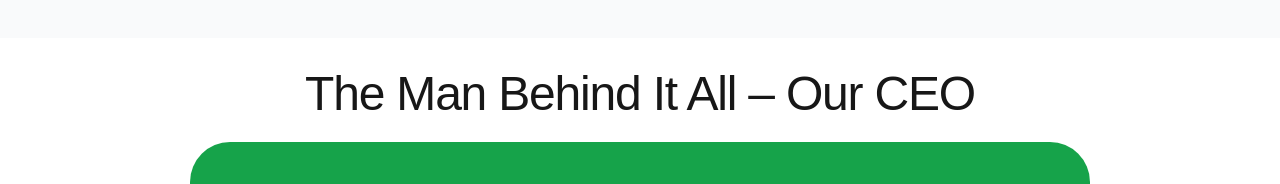
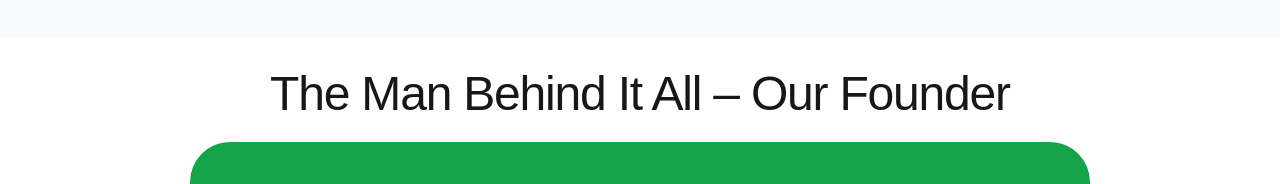
Before and after one commit to Edventure-park/Main-Website, a Next.js app: page /about in a window 1280 px wide. Shown: the part 1224-1408 px from the top of the page. Built offline with nearby package versions, Linux system fonts and the light colour scheme.

Commit message:
Update Ceo.tsx

```diff
--- a/components/about/Ceo.tsx
+++ b/components/about/Ceo.tsx
@@ -6,7 +6,7 @@ function Ceo() {
     <section className="w-full bg-white px-4 py-8 md:px-8 lg:px-16">
       <div className="mx-auto max-w-6xl">
         <h2 className="mb-6 text-center text-2xl font-[Black_Mango] tracking-tight md:text-3xl lg:text-4xl xl:text-5xl">
-          The Man Behind It All – Our CEO
+          The Man Behind It All – Our Founder
         </h2>
         {/* CEO Card Container */}
         <div className="relative mx-auto mb-8 w-full rounded-[20px] bg-green-600 p-6 md:h-[500px] md:w-[900px] md:rounded-[40px] md:p-4">
```
